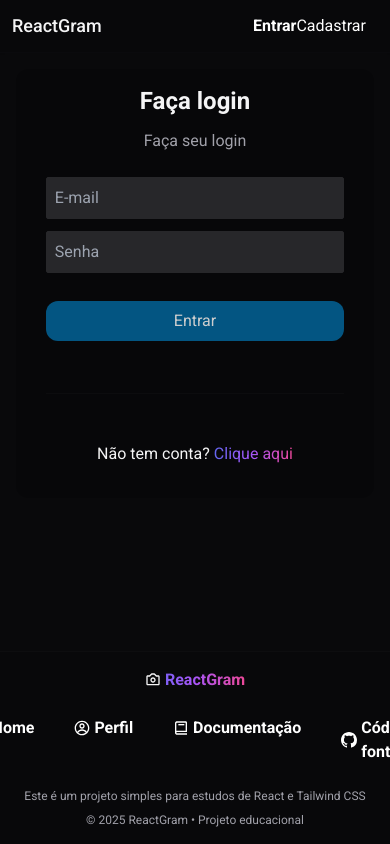
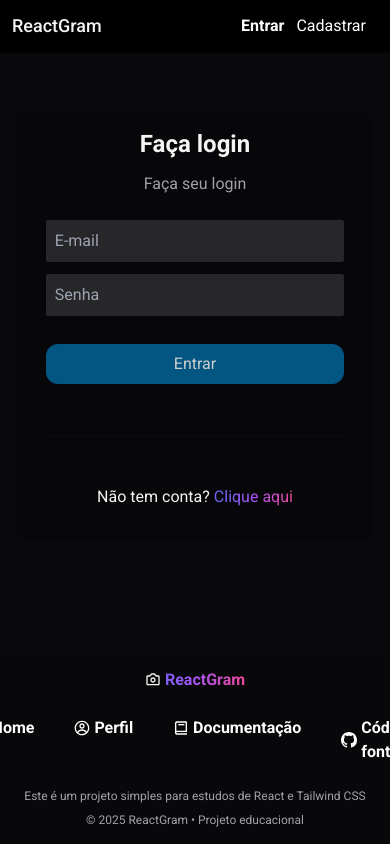
Before and after one commit to diegoramosds/projeto-reactgram, a React (Vite) app in the folder frontend/reactGram/: page /login in a window 390 px wide. Shown: the top 844 px of the page. Built offline with nearby package versions, Linux system fonts and the light colour scheme.

Commit message:
Estilos em telas menores

```diff
--- a/frontend/reactGram/src/components/NavBar.tsx
+++ b/frontend/reactGram/src/components/NavBar.tsx
@@ -87,7 +87,7 @@ const NavBar = () => {
 
   return (
     <>
-    <nav className="flex w-full justify-between items-center p-3 bg-black/10 border-b border-zinc-900/20 shadow-sm md:justify-around md:gap-32">
+    <nav className="flex fixed z-10 w-full justify-between items-center p-3 bg-black border-b border-zinc-900/20 shadow-sm md:justify-around md:gap-32">
       <Link to="/" className="text-zinc-100 text-lg font-medium md:text-xl">ReactGram</Link>
       {window.innerWidth > 650 && (
          <form className="relative flex items-center justify-center " onSubmit={handleSearh}>
@@ -118,21 +118,23 @@ const NavBar = () => {
               <PhotoUser user={localStorageUser} sizeImage="60px" sizeIcon="24px" />
             </Link>
       )}
-
             </>
           )
           : (
             <>
-          <li><NavLink to="/login"> Entrar </NavLink> </li>
-          <li> <NavLink to="/register"> Cadastrar </NavLink></li>
+          <div className="flex gap-3 ">
+            <li><NavLink to="/login"> Entrar </NavLink> </li>
+            <li> <NavLink to="/register"> Cadastrar </NavLink></li>
+          </div>
           </>
           )
           }
         </ul>
     </nav>
+    <div className="h-24"></div>
     {user && modal && (
             <div className="fixed inset-0 z-10 backdrop-blur-sm">
-              <ul className="w-5/6 mt-20 mx-auto z-20 p-4 gap-8 bg-zinc-900 rounded-xl modal animate-toTop md:w-1/4">
+              <ul className="w-5/6 relative  mt-20 mx-auto z-20 p-4 gap-8 bg-zinc-900 rounded-xl modal animate-toTop md:w-1/4">
                 <div className="flex justify-between text-xl p-2 pb-5">
                   <h1>Opções</h1>
                   <p className="hover:bg-zinc-800 rounded-full modal">
```
Also changed, not shown: 1 other file (tests, documents, lock files or other folders).
